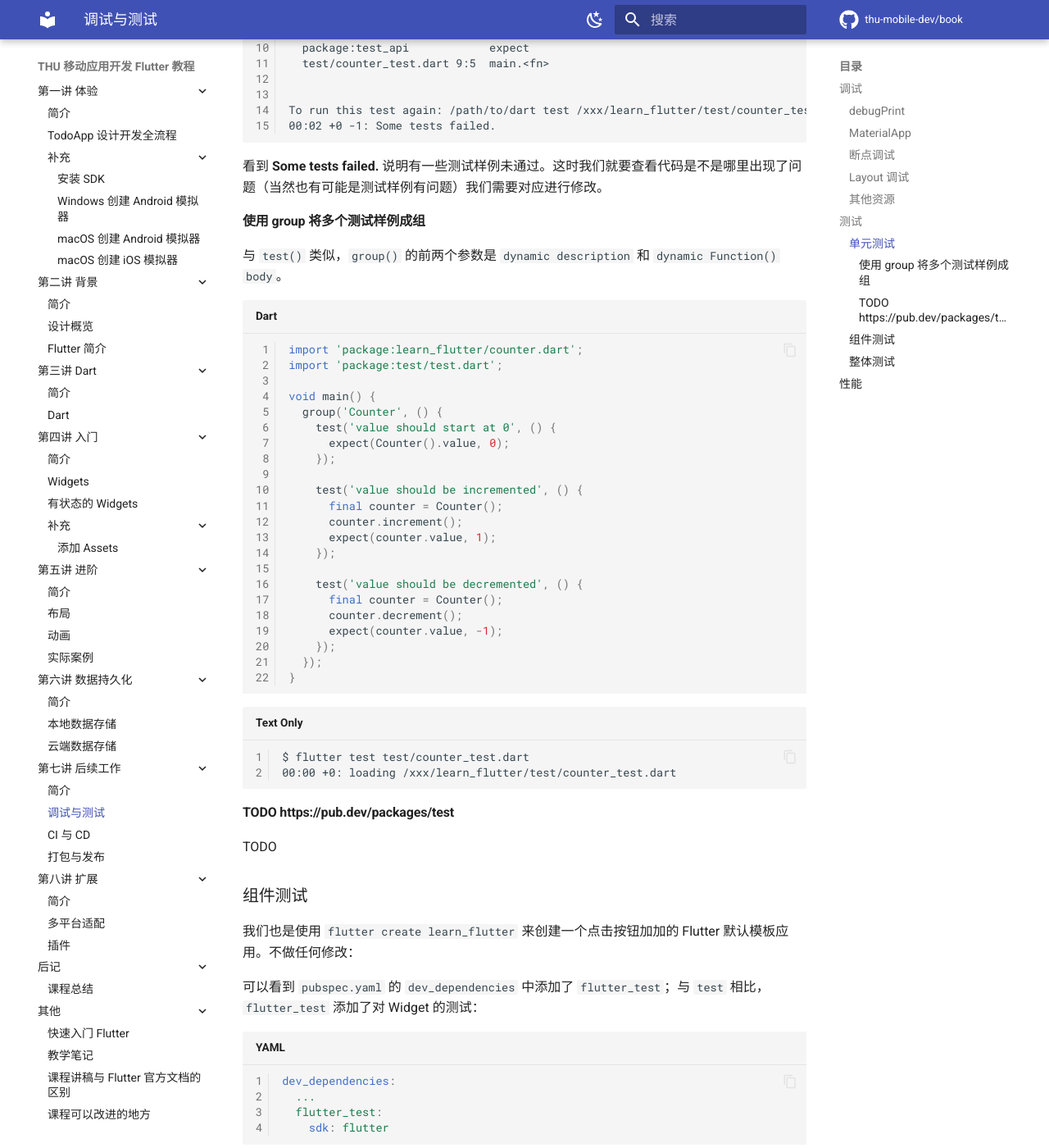
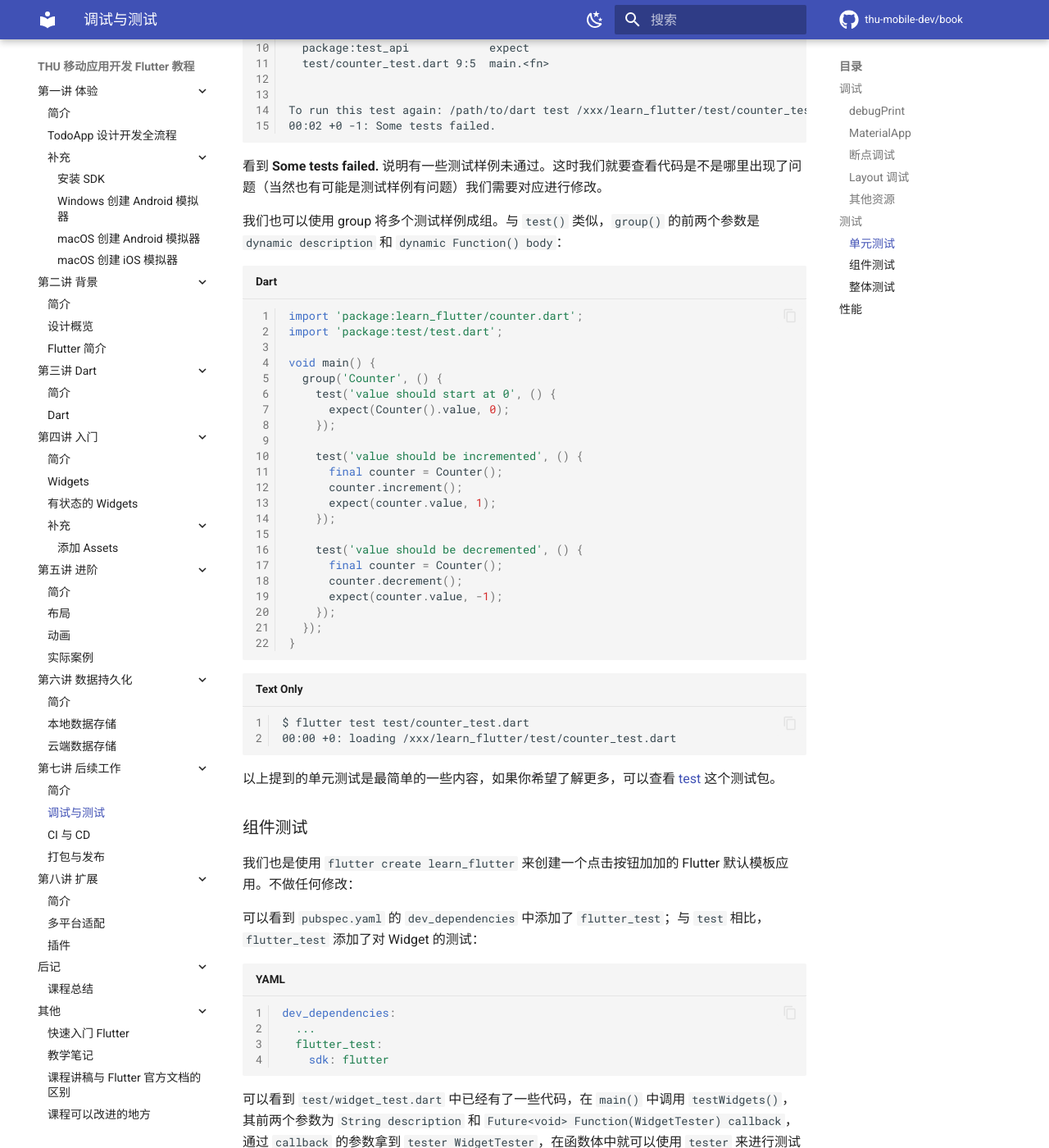
Before and after one commit to thu-mobile-dev/book, an MkDocs documentation site: the page built from docs/LECTURE/7/main-debug-and-test.md, in a window 1280 px wide and 1400 px high, scrolled down 7733 px. Shown: the whole window at 82% size. Built offline with MkDocs 1.6.1 and Material for MkDocs 9.7.7, drawn with Linux system fonts in a browser that asks for light colours; comment, search, counter and statistics services are not loaded.

Commit message:
finish test

````diff
--- a/docs/LECTURE/7/main-debug-and-test.md
+++ b/docs/LECTURE/7/main-debug-and-test.md
@@ -194,9 +194,7 @@ To run this test again: /path/to/dart test /xxx/learn_flutter/test/counter_test.
 
 看到 **Some tests failed.** 说明有一些测试样例未通过。这时我们就要查看代码是不是哪里出现了问题（当然也有可能是测试样例有问题）我们需要对应进行修改。
 
-#### 使用 group 将多个测试样例成组
-
-与 `test()` 类似，`group()` 的前两个参数是 `dynamic description` 和 `dynamic Function() body`。
+我们也可以使用 group 将多个测试样例成组。与 `test()` 类似，`group()` 的前两个参数是 `dynamic description` 和 `dynamic Function() body`：
 
 ```dart
 import 'package:learn_flutter/counter.dart';
@@ -228,9 +226,7 @@ $ flutter test test/counter_test.dart
 00:00 +0: loading /xxx/learn_flutter/test/counter_test.dart                                          00:01 +0: loading /xxx/learn_flutter/test/counter_test.dart                                          00:02 +0: loading /xxx/learn_flutter/test/counter_test.dart                                          00:02 +3: All tests passed!
 ```
 
-#### TODO https://pub.dev/packages/test
-
-TODO
+以上提到的单元测试是最简单的一些内容，如果你希望了解更多，可以查看 [test](https://pub.dev/packages/test) 这个测试包。
 
 ### 组件测试
 
````
